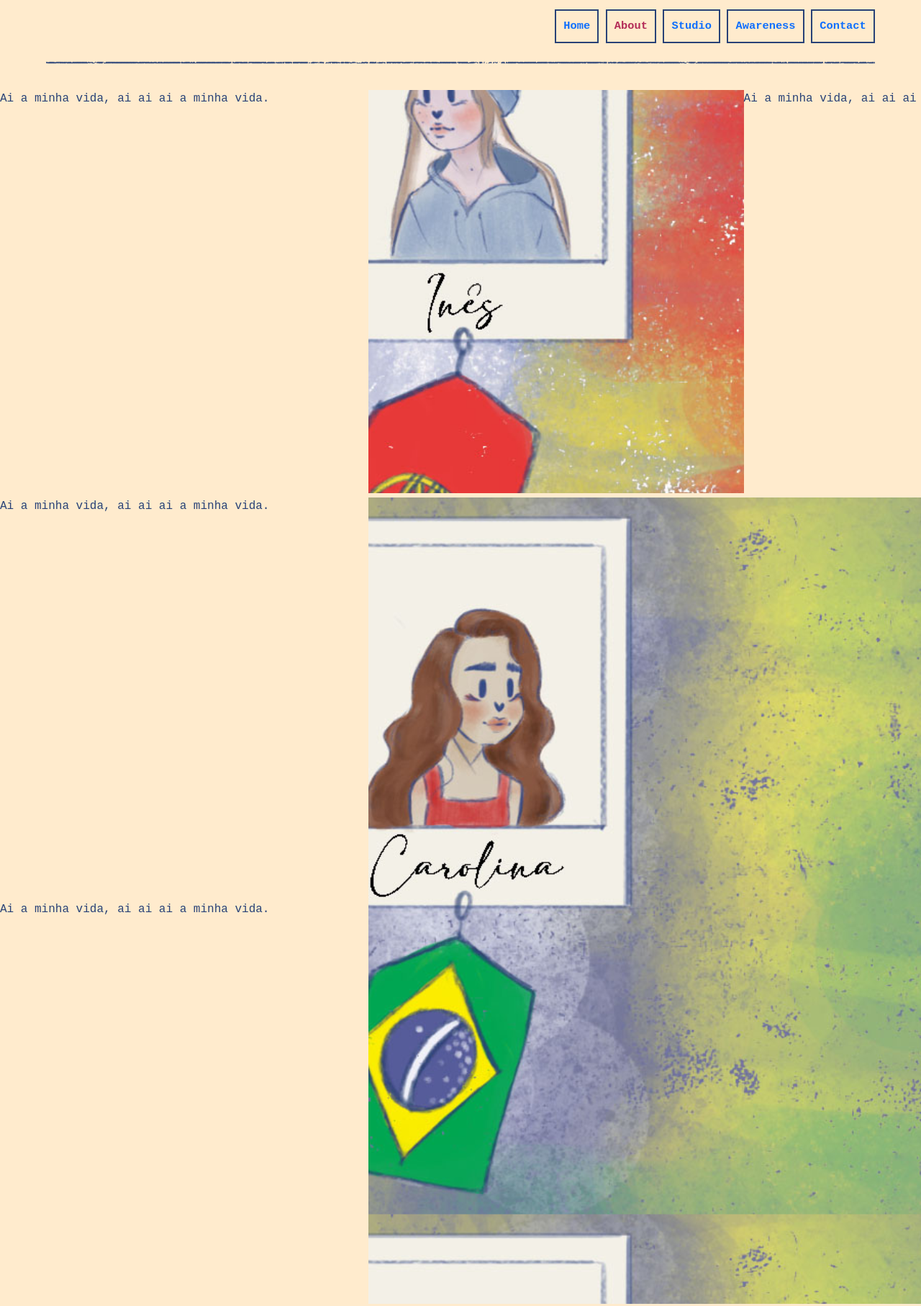
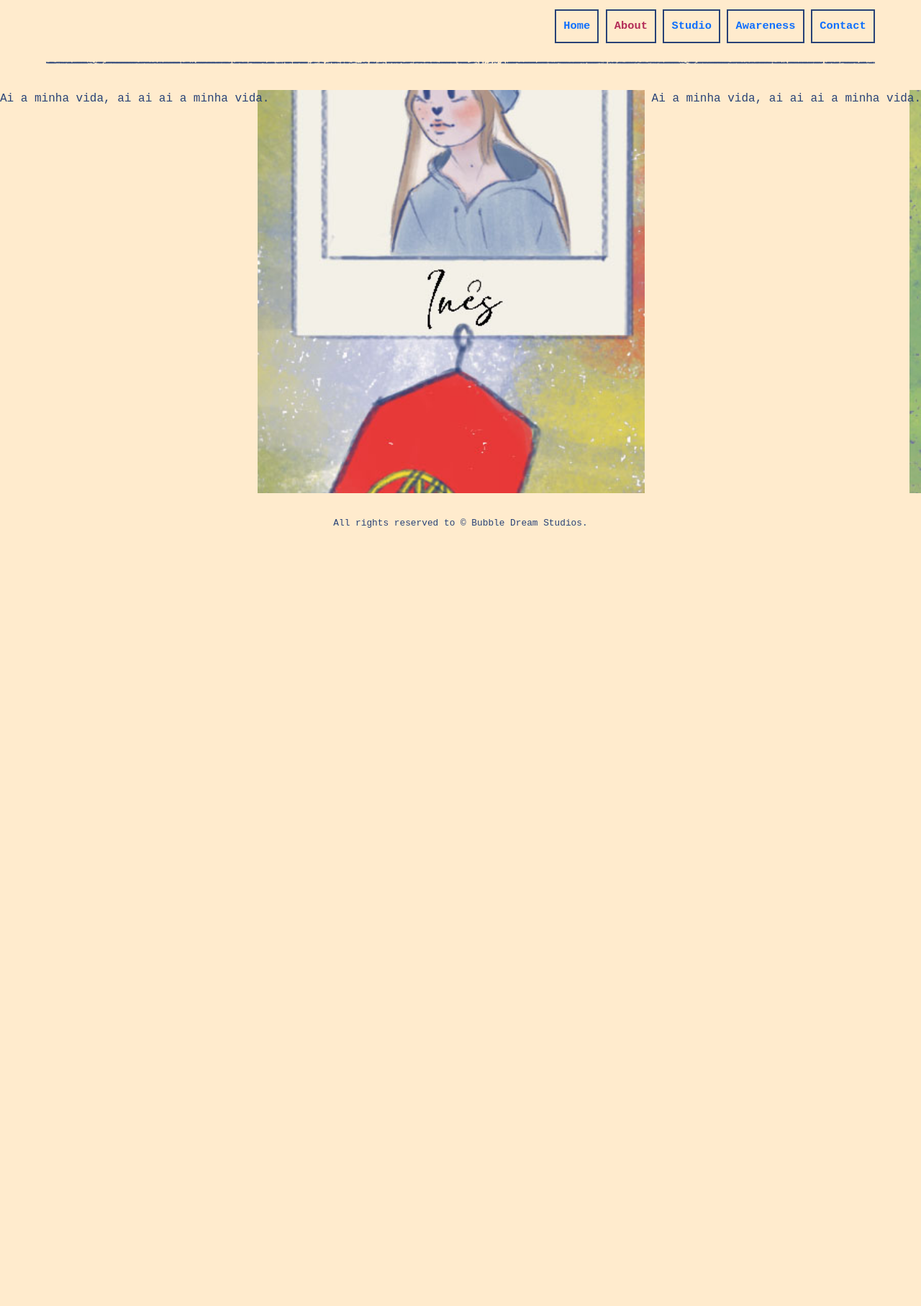
Before and after one commit to theshybubble/IMOY, a plain HTML site: page about.html in a window 1280 px wide. Shown: the top 1814 px of the page at 72% size. After the commit the page ends 800 px from the top, so only its background shows below. Drawn offline with nearby package versions, Linux system fonts and the light colour scheme.

Commit message:
parallax fixed || image height problem

```diff
--- a/about.html
+++ b/about.html
@@ -24,24 +24,19 @@
     </nav>
 
     <div class="paContainer">
-        <div class="content">
-            Ai a minha vida, ai ai ai a minha vida.
+        <div class="paContainer2">
+            <div class="content">
+                Ai a minha vida, ai ai ai a minha vida.
+            </div>
         </div>
 
-        <div class="content">
-            Ai a minha vida, ai ai ai a minha vida.
+        <div class="paContainer3">
+            <div class="content">
+                Ai a minha vida, ai ai ai a minha vida.
+            </div>
         </div>
     </div>
 
-    <div class="paContainer2">
-        <div class="content">
-            Ai a minha vida, ai ai ai a minha vida.
-        </div>
-
-        <div class="content">
-            Ai a minha vida, ai ai ai a minha vida.
-        </div>
-    </div>
 
 
     <script>
--- a/styles.css
+++ b/styles.css
@@ -232,6 +232,12 @@ footer
     overflow-y: hidden;
     margin-top: 1%;
     white-space: nowrap;
+}
+
+.paContainer2
+{
+    min-width: 70%;
+    display:inline-block;
 
     background-image: url("images/teste.jpg");
     background-attachment: fixed;
@@ -240,12 +246,12 @@ footer
     background-size: cover;
 }
 
-.paContainer2
+.paContainer3
 {
-    min-width: 100%;
+    min-width: 70%;
     display:inline-block;
 
-    background-image: url("images/teste2.jpg");
+    background-image: url("images/teste3.jpg");
     background-attachment: fixed;
     background-position: center;
     background-repeat: no-repeat;
```
Also changed, not shown: images/teste3.jpg (added).
